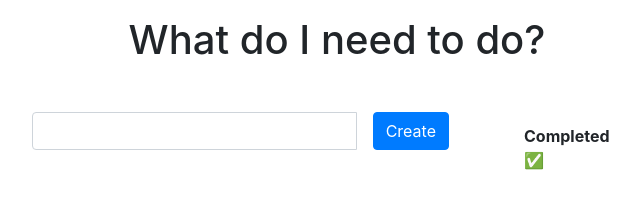
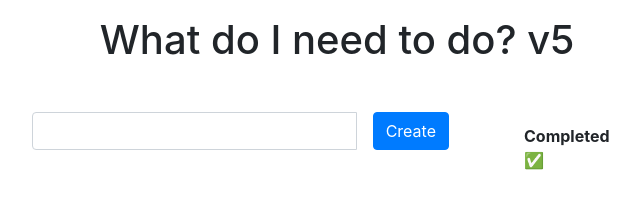
Before and after one commit to ArslanHostmaster/todo-app, a website: page public/index.html in a window 1280 px wide. Shown: the whole page, without its empty margins (303-943 px from the left). Drawn offline with nearby package versions, Linux system fonts and the light colour scheme; no server answers.

Commit message:
update v5

```diff
--- a/public/index.html
+++ b/public/index.html
@@ -10,7 +10,7 @@
   </head>
   <body>
     <div class="container mt-3 w-50">
-      <h1 class="mb-5 text-center">What do I need to do?</h1>
+      <h1 class="mb-5 text-center">What do I need to do? v5</h1>
       <div class="row">
         <div class="col-9 pr-5">
           <div class="input-group mb-3">
```
